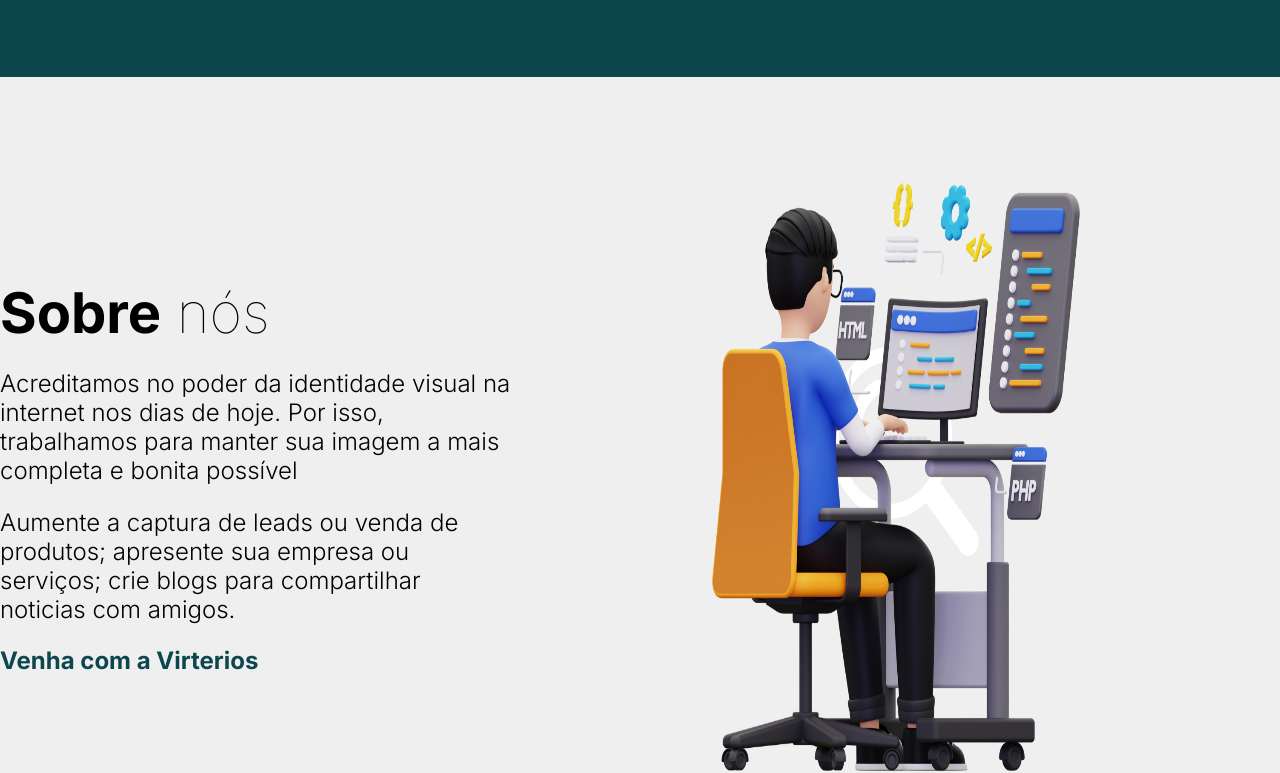
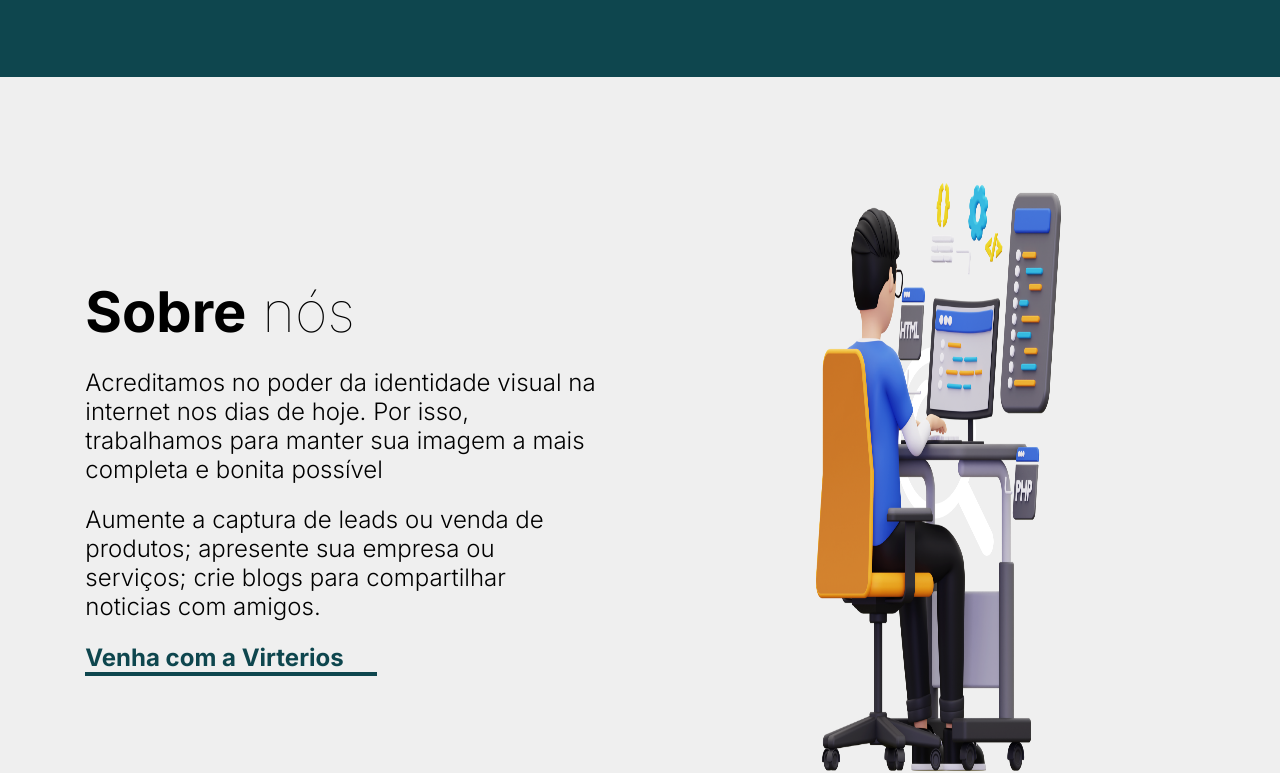
Before and after one commit to Sil-sam/Virterios, a plain HTML site: page index.html in a window 1280 px wide. Shown: the part 2443-3216 px from the top of the page. Drawn offline with nearby package versions, Linux system fonts and the light colour scheme; a web font is replaced by a local one.

Commit message:
alinhamento textos sobre nos

```diff
--- a/style.css
+++ b/style.css
@@ -300,12 +300,13 @@
     display: flex;
     align-items: center;
     background-color: #efefef;
+    justify-content: space-evenly;
     height: 100vh;
 }
 
 .about-us > figure {
     height: 100%;
-    width: 60%;
+    width: 40%;
     display: flex;
     align-items: center;
     justify-content: center;
@@ -324,6 +325,7 @@
     justify-content: space-evenly;
     font-family: 'Inter',sans-serif;
 }
+
 .text-about > h2 {
     font-size: 3.5em;
     font-weight: lighter;
@@ -341,6 +343,7 @@
     color: #0E464E;
     font-weight: 700;
     width: 57%;
+    border-bottom: #0E464E 4px solid;
 }
 
 /* FOOTER */
@@ -545,6 +548,7 @@ footer {
 
     .text-about {
         width: 80%;
+
     }
 
     .about-us > figure {
```
